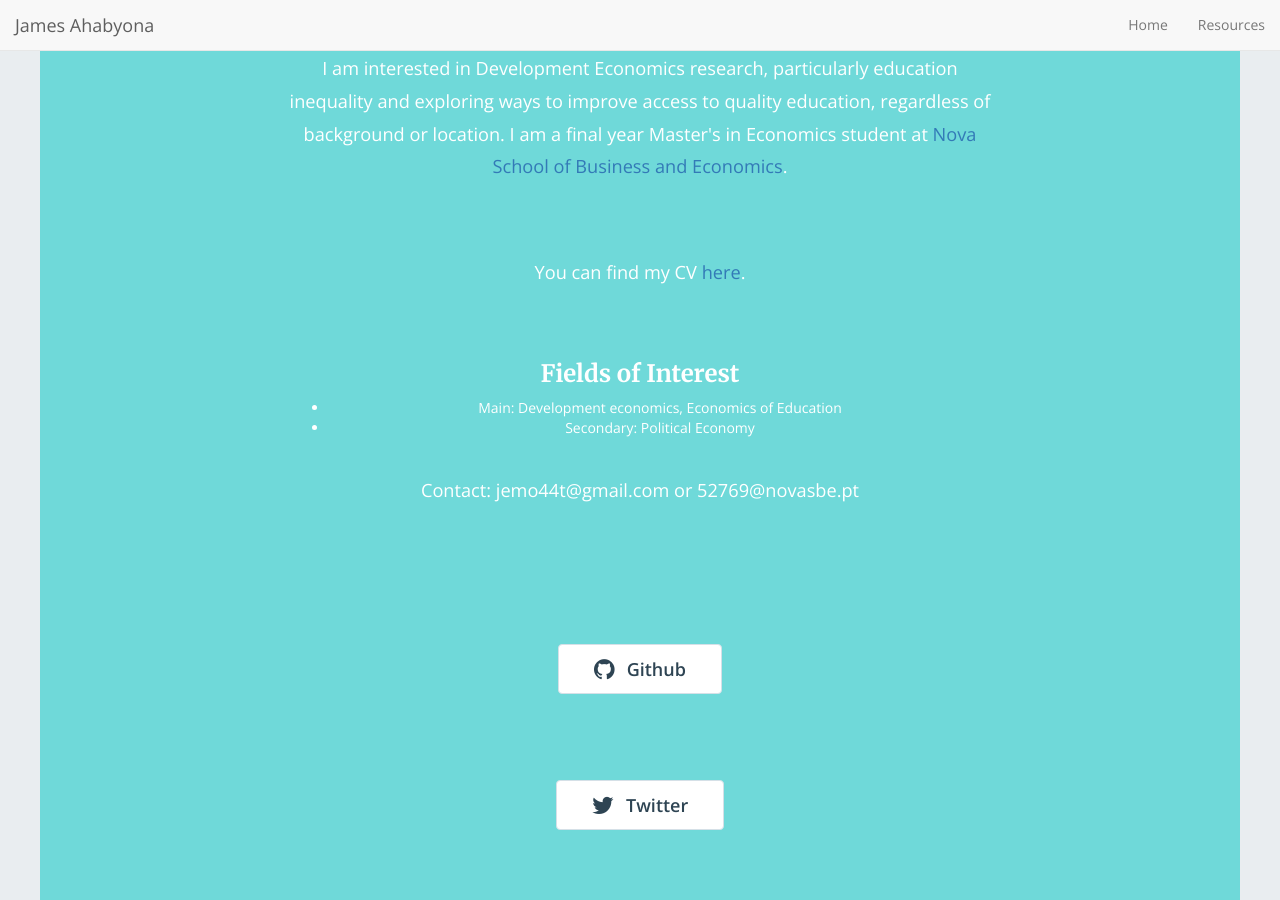
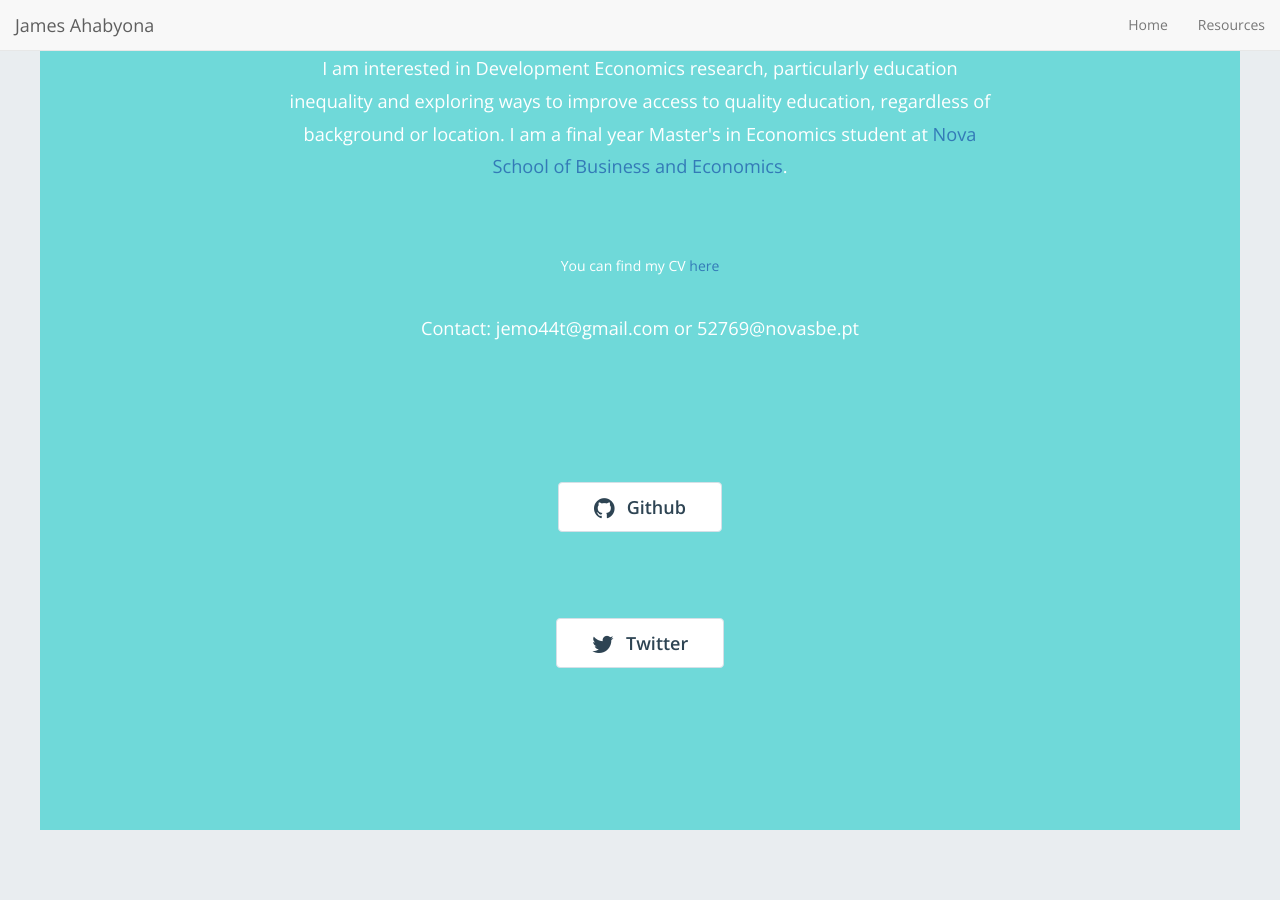
Before and after one commit to mariaelenaguer/mariaelenaguer.github.io, a Jekyll site: the page built from index.html, in a window 1280 px wide and 900 px high, scrolled down 386 px. Built offline with Jekyll 4.4.1, drawn with Linux system fonts in a browser that asks for light colours; nearby versions of some CDN libraries; the list of posts is cut into pages by our own code.

Commit message:
Update home-hero.html

```diff
--- a/_includes/home-hero.html
+++ b/_includes/home-hero.html
@@ -65,15 +65,7 @@
         <div class="hero-content">
           <p>
             I am interested in Development Economics research, particularly education inequality and exploring ways to improve access to quality education, regardless of background or location. I am a final year Master's in Economics student at <a href="https://www.novasbe.unl.pt/en/programs/masters/economics/program">Nova School of Business and Economics</a>.
-          </p>
-
-          <p>You can find my CV <a href="#">here</a>.</p>
-
-          <h3>Fields of Interest</h3>
-          <ul>
-            <li>Main: Development economics, Economics of Education</li>
-            <li>Secondary: Political Economy</li>
-          </ul>
+          </p> You can find my CV <a href="#">here</a>
 
           <p>Contact: jemo44t@gmail.com or 52769@novasbe.pt</p>
         </div>
```
